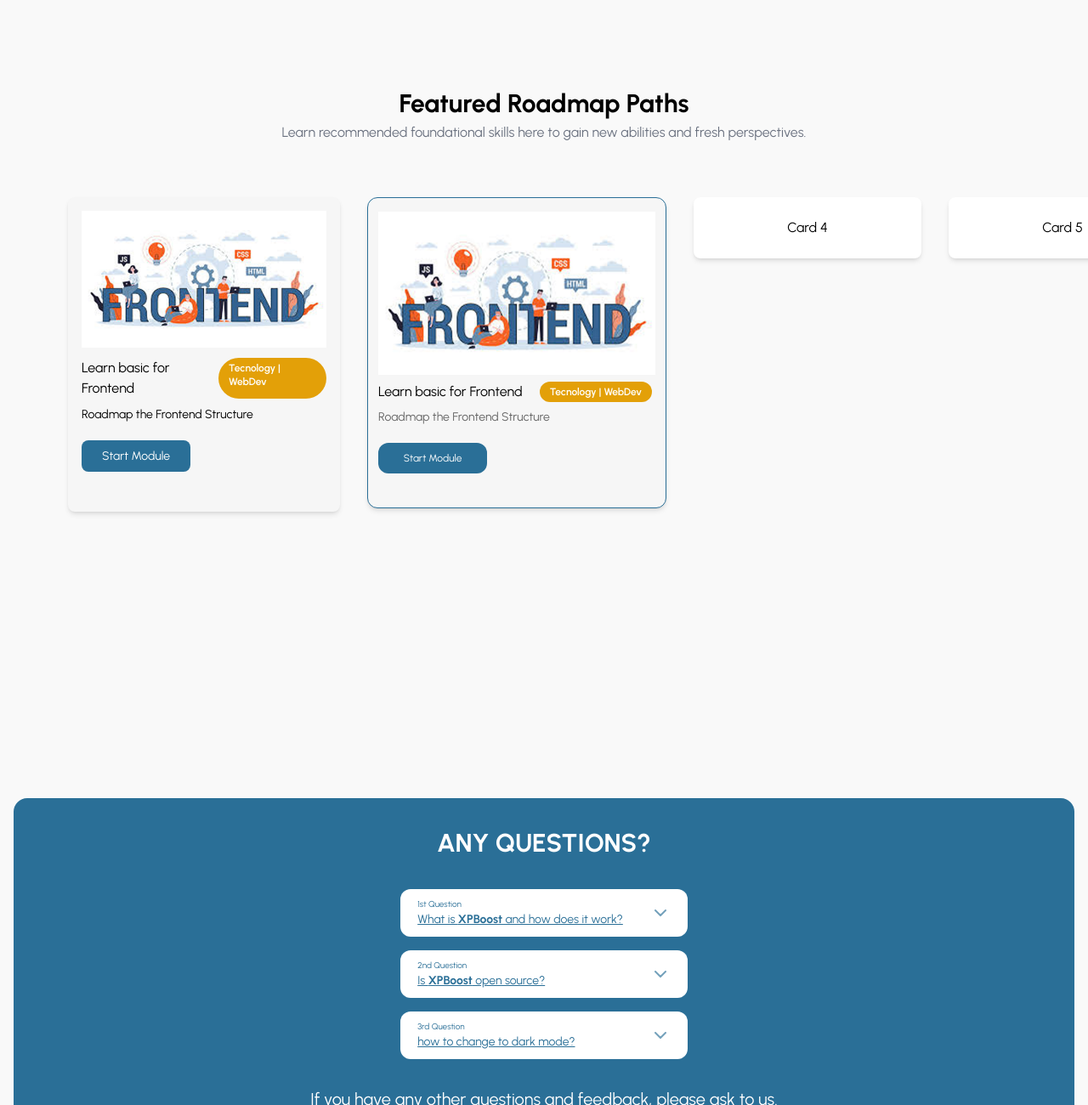
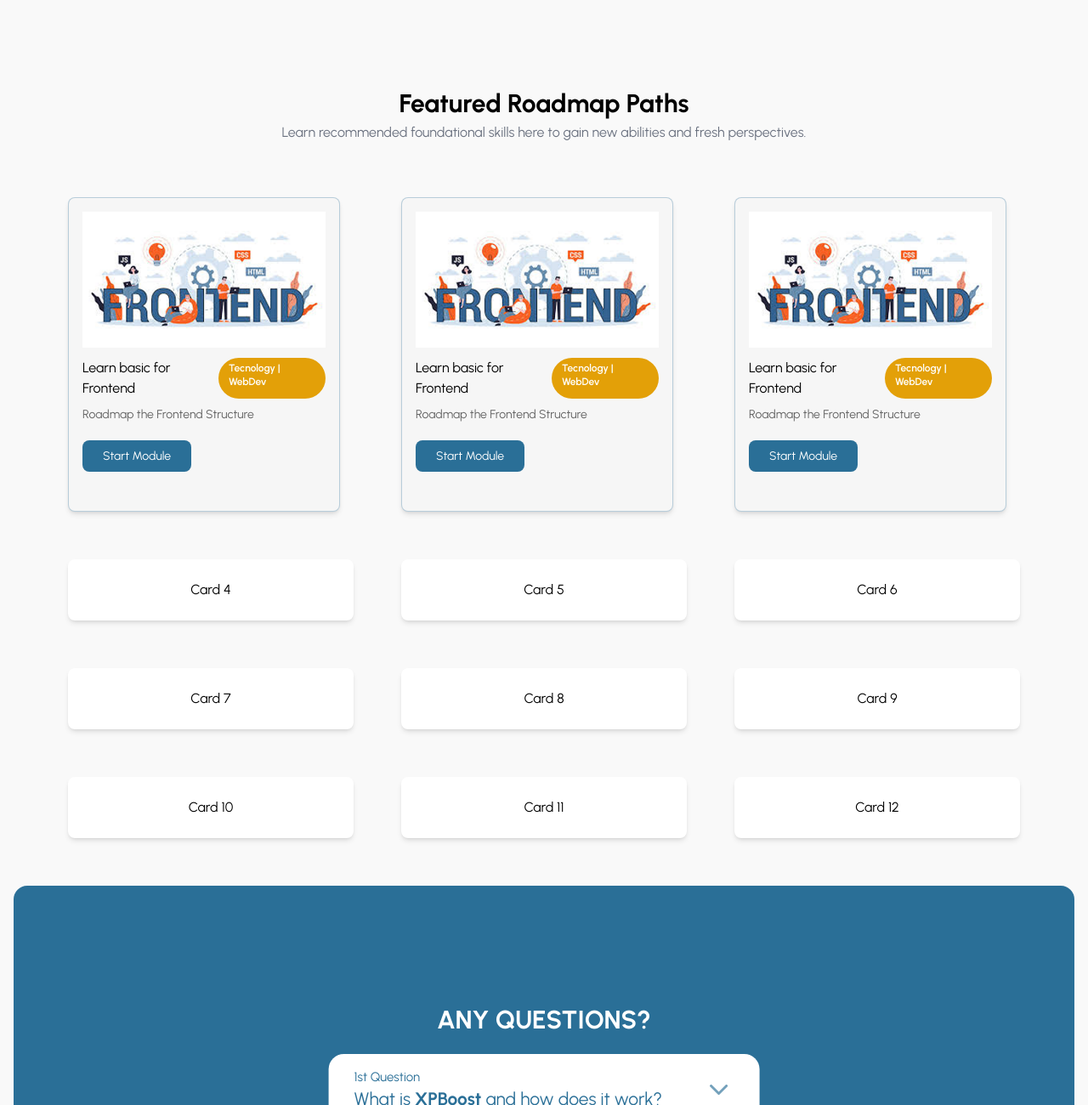
Before and after one commit to Imamsb6409/xpboost, a website: page index.html in a window 1280 px wide. Shown: the part 1500-2800 px from the top of the page at 85% size. Drawn offline with nearby package versions, Linux system fonts and the light colour scheme.

Commit message:
update-all-imam

```diff
--- a/index.html
+++ b/index.html
@@ -19,7 +19,8 @@
     <!-- XPBoost Navbar Start -->
 
     <header
-      class="fixed top-0 left-0 w-full z-50 bg-bgPrimary backdrop-blur-md shadow-sm transition-all duration-300"
+    id="header"
+      class="fixed top-0 left-0 w-full z-50 bg-bgPrimary  backdrop-blur-sm shadow-sm transition-all duration-300"
     >
       <nav
         class="max-w-7xl mx-auto px-6 py-4 flex justify-between items-center"
@@ -36,15 +37,15 @@
         <!-- Menu -->
         <ul class="hidden md:flex space-x-8 font-medium text-white">
           <li>
-            <a href="#home" class="hover:text-blue-600 transition">Home</a>
+            <a href="#home" class="hover:text-white/80 transition">Home</a>
           </li>
           <li>
-            <a href="#roadmaps" class="hover:text-blue-600 transition"
+            <a href="#roadmaps" class="hover:text-white/80 transition"
               >Roadmaps</a
             >
           </li>
           <li>
-            <a href="#contact" class="hover:text-blue-600 transition"
+            <a href="#contact" class="hover:text-white/80 transition"
               >Contact</a
             >
           </li>
@@ -253,30 +254,40 @@
           <p class="text-gray-500">Learn recommended foundational skills here to gain new abilities and fresh perspectives.</p>
          </div>
         <!-- card2 roadmaps -->
-        <div class="relative w-full max-w-6xl mx-auto mt-12">
+        <div class="relative w-full max-w-6xl mx-auto mt-12  ">
           <div
             id="carousel-track-12"
-            class="flex transition-transform duration-300 ease-in-out"
+            class="flex transition-transform duration-300 ease-in-out md:grid md:grid-cols-3 md:gap-6"
           >
             <!-- 12 Cards -->
-            <div class="min-w-full md:min-w-[300px] p-4 flex-shrink-0">
-              <div class="bg-[#f6f6f6] rounded-lg shadow-md p-4  text-left max-w-[90vw] min-h-[370px] md:max-w-[25vw]">
+             <!-- card 1 -->
+              <div class="min-w-full md:min-w-[300px] p-4 flex-shrink-0">
+              <div class="bg-[#f6f6f6] rounded-lg shadow-md p-4  text-left max-w-[90vw] min-h-[370px] md:max-w-[25vw]  border-[#2A6F97]/30 border">
                 <img src="./src/assets/asset-roadmaps/image .png" alt="">
                 <h2 class="flex justify-between mt-3">Learn basic for Frontend <span class="px-3 py-1 rounded-full bg-yellow-400 text-white text-xs font-semibold">Tecnology | WebDev</span></h2>
-                <p class="text-[14px] mt-2">Roadmap the Frontend Structure</p>
+                <p class="text-[14px] text-black/60 mt-2">Roadmap the Frontend Structure</p>
                 <button class="mt-5 bg-bgPrimary text-[14px] text-white px-6 py-2 rounded-lg">Start Module</button>
               </div>
             </div>
-            <!-- card 2 -->
-            <div class="min-w-full md:min-w-[300px] p-4 flex-shrink-0 h-40 w-96">
-              <div class="bg-[#f6f6f6] rounded-xl shadow-md px-3 pb-10 pt-4 overflow-hidden border border-[#2A6F97]">
-                <img src="./src/assets/asset-roadmaps/image .png" alt="" class="w-58 h-48">
-                <h2 class="flex items-center gap-5 mt-2 text-base  text-black mb-2">Learn basic for Frontend <span class="bg-yellow-400 text-white text-xs font-semibold px-3 py-1 rounded-full">Tecnology | WebDev</span></h2>
-                <p class="text-[#656565] text-sm mb-5">Roadmap the Frontend Structure</p>
-                <button class="bg-[#2A6F97] rounded-xl text-white h-9 w-32 text-xs">Start Module</button>
+             <!-- card 2 -->
+            <div class="min-w-full md:min-w-[300px] p-4 flex-shrink-0">
+              <div class="bg-[#f6f6f6] rounded-lg shadow-md p-4  text-left max-w-[90vw] min-h-[370px] md:max-w-[25vw]  border-[#2A6F97]/30 border">
+                <img src="./src/assets/asset-roadmaps/image .png" alt="">
+                <h2 class="flex justify-between mt-3">Learn basic for Frontend <span class="px-3 py-1 rounded-full bg-yellow-400 text-white text-xs font-semibold">Tecnology | WebDev</span></h2>
+                <p class="text-[14px] text-black/60 mt-2">Roadmap the Frontend Structure</p>
+                <button class="mt-5 bg-bgPrimary text-[14px] text-white px-6 py-2 rounded-lg">Start Module</button>
               </div>
             </div>
             <!-- card 3 -->
+            <div class="min-w-full md:min-w-[300px] p-4 flex-shrink-0">
+              <div class="bg-[#f6f6f6] rounded-lg shadow-md p-4  text-left max-w-[90vw] min-h-[370px] md:max-w-[25vw]  border-[#2A6F97]/30 border">
+                <img src="./src/assets/asset-roadmaps/image .png" alt="">
+                <h2 class="flex justify-between mt-3">Learn basic for Frontend <span class="px-3 py-1 rounded-full bg-yellow-400 text-white text-xs font-semibold">Tecnology | WebDev</span></h2>
+                <p class="text-[14px] text-black/60 mt-2">Roadmap the Frontend Structure</p>
+                <button class="mt-5 bg-bgPrimary text-[14px] text-white px-6 py-2 rounded-lg">Start Module</button>
+              </div>
+            </div>
+            <!-- card 4 -->
             <div class="min-w-full md:min-w-[300px] p-4 flex-shrink-0">
               <div class="bg-white rounded-lg shadow-md p-6 text-center">
                 Card 4
@@ -343,13 +354,13 @@
       <!-- Q&A  -->
       <section
         id="QNA"
-        class="flex mx-4 rounded-2xl flex-col gap-8 gap-y-9 items-center justify-center my-10 px-2 bg-primary pt-[30px] pb-[30px]"
+        class="flex mx-4 rounded-2xl flex-col gap-8 gap-y-9 items-center justify-center my-10 px-2 bg-primary pt-[30px] pb-[30px] md:min-h-[700px]"
       >
         <h1 class="font-bold text-[30px] text-center text-white">ANY QUESTIONS?</h1>
         <!--List QNA -->
-        <div class="grid grid-cols-1 gap-4">
+        <div class="grid grid-cols-1 gap-4 md:gap-y-10">
           <!-- Q1 -->
-          <div id="question1" class="flex flex-col items-center  justify-between bg-white px-[20px] py-[10px] rounded-xl cursor-pointer">
+          <div id="question1" class="flex flex-col items-center  justify-between bg-white px-[20px] py-[10px] rounded-xl cursor-pointer md:scale-150">
           <div class="flex justify-between items-center gap-x-8">
               <div class="q1-kanan text-primary">
               <p class="text-[10px]">1st Question</p>
@@ -388,7 +399,7 @@
           </div>
 
           <!-- Q2 -->
-          <div id="question2" class="flex flex-col  text-left justify-between bg-white px-[20px] py-[10px] rounded-xl cursor-pointer">
+          <div id="question2" class="flex flex-col  text-left justify-between bg-white px-[20px] py-[10px] rounded-xl cursor-pointer md:scale-150">
           <div class="flex justify-between items-center gap-x-8 ">
               <div class="q1-kanan text-primary">
               <p class="text-[10px]">2nd Question</p>
@@ -425,7 +436,7 @@
           </div>
           </div>
           <!-- Q3 -->
-           <div id="question3" class="flex flex-col   justify-between bg-white px-[20px] py-[10px] rounded-xl cursor-pointer">
+           <div id="question3" class="flex flex-col   justify-between bg-white px-[20px] py-[10px] rounded-xl cursor-pointer md:scale-150">
           <div class="flex justify-between items-center gap-x-8">
               <div class="q1-kanan text-primary">
               <p class="text-[10px]">3rd Question</p>
--- a/src/script.js
+++ b/src/script.js
@@ -136,3 +136,9 @@ question2.addEventListener('click', () => {
 question3.addEventListener('click', () => {
   answer3.classList.toggle('hidden');
 });
+
+// change navbar on scroll
+window.addEventListener('scroll', function() {
+  const header = document.getElementById('header');
+  header.classList.toggle('bg-opacity-50', window.scrollY > 0);
+});
```
Also changed, not shown: src/output.css.
